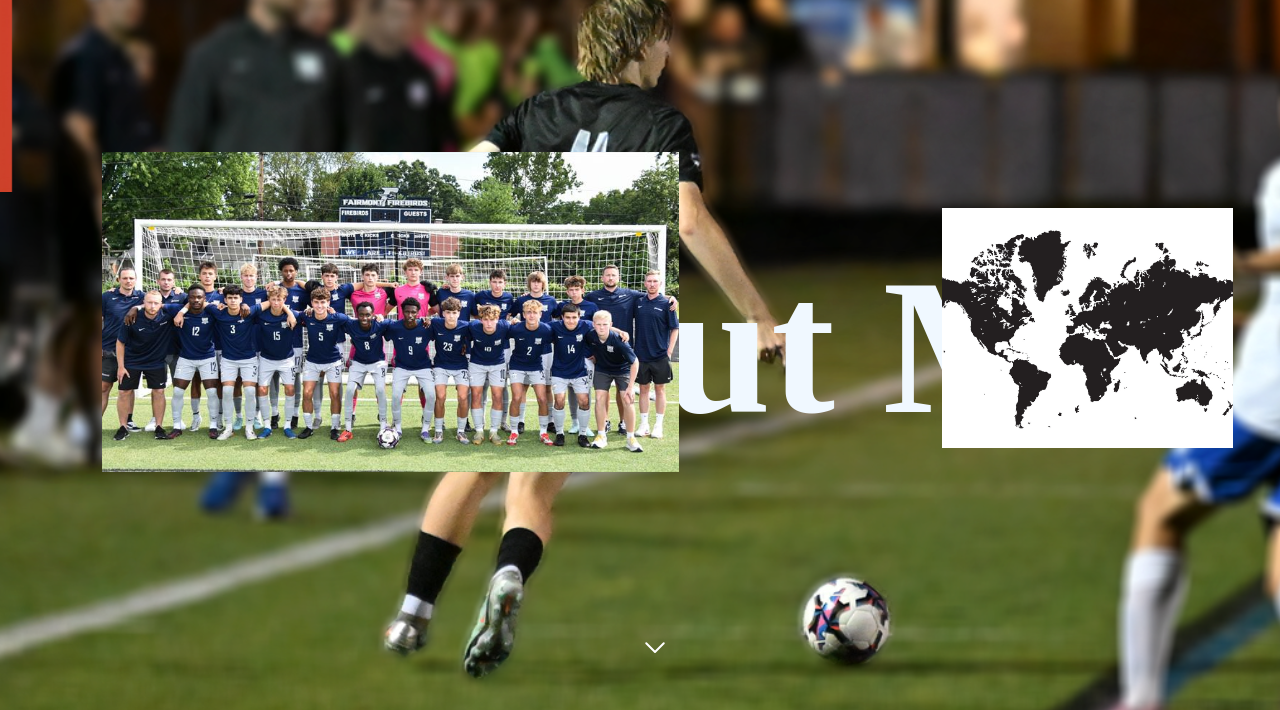
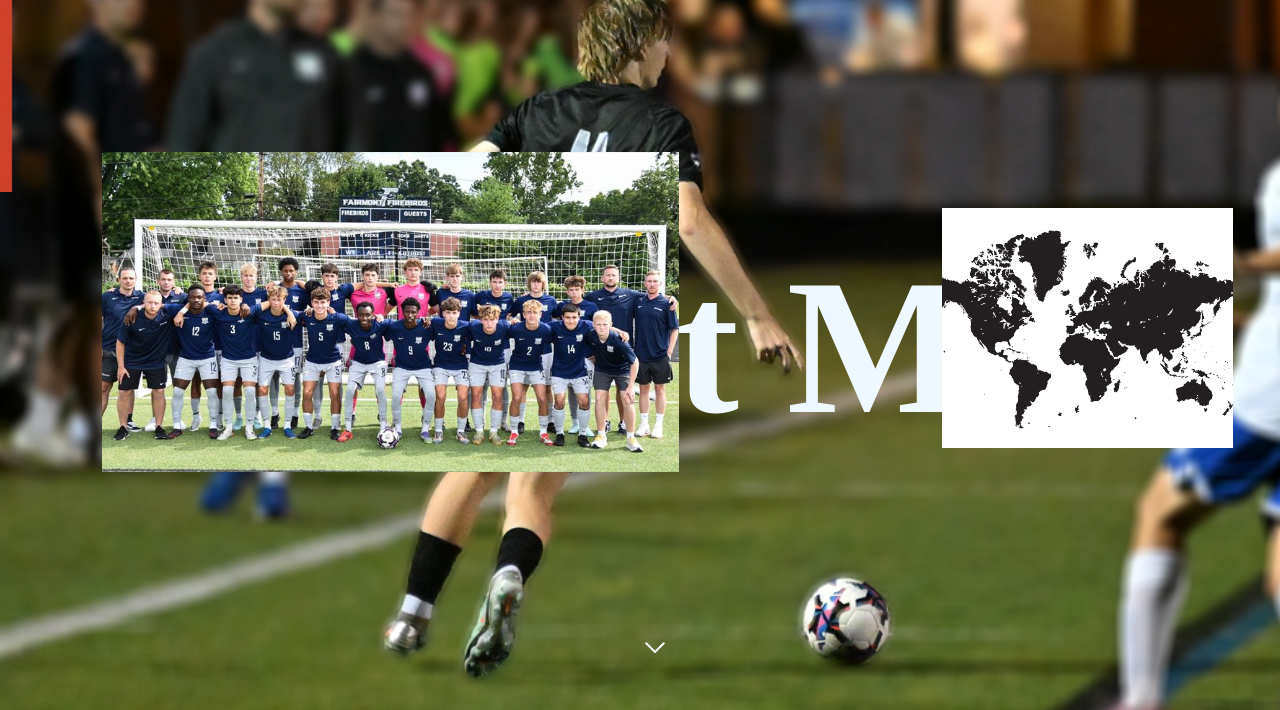
Before and after one commit to younrrr/younrrr.github.io, a plain HTML site: page aboutme.html in a window 1280 px wide. Shown: the part 88-798 px from the top of the page. Drawn offline with Linux system fonts and the light colour scheme; animation ran at ten frames a second; a web font is replaced by a local one.

Commit message:
Update aboutme.html

```diff
--- a/aboutme.html
+++ b/aboutme.html
@@ -30,7 +30,7 @@
     </section>
     <div class="title">
         <h1 class="abouth1">
-            Aboaaut Me
+            About Me
     </div>
     <section class="test"> <p> </p>
     </section>
```
